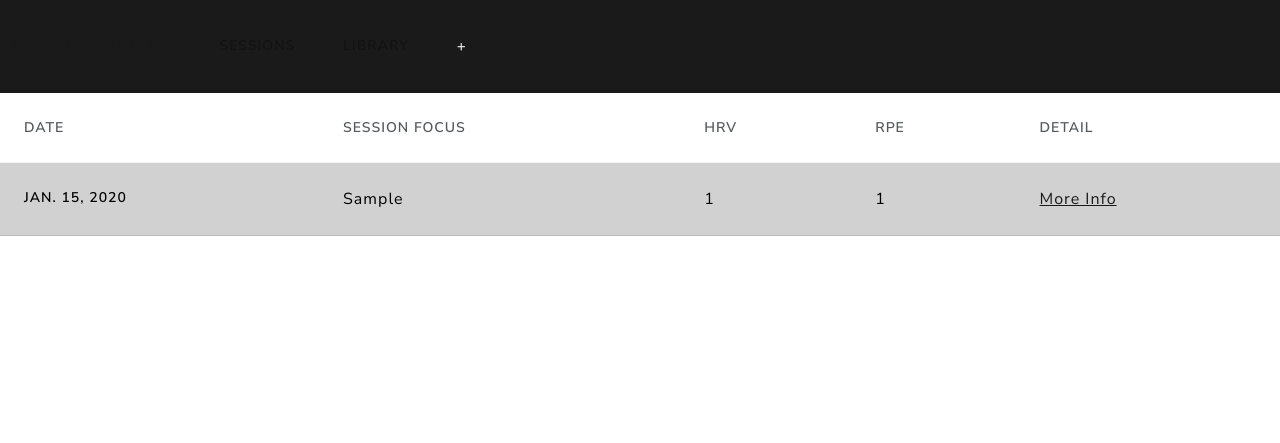
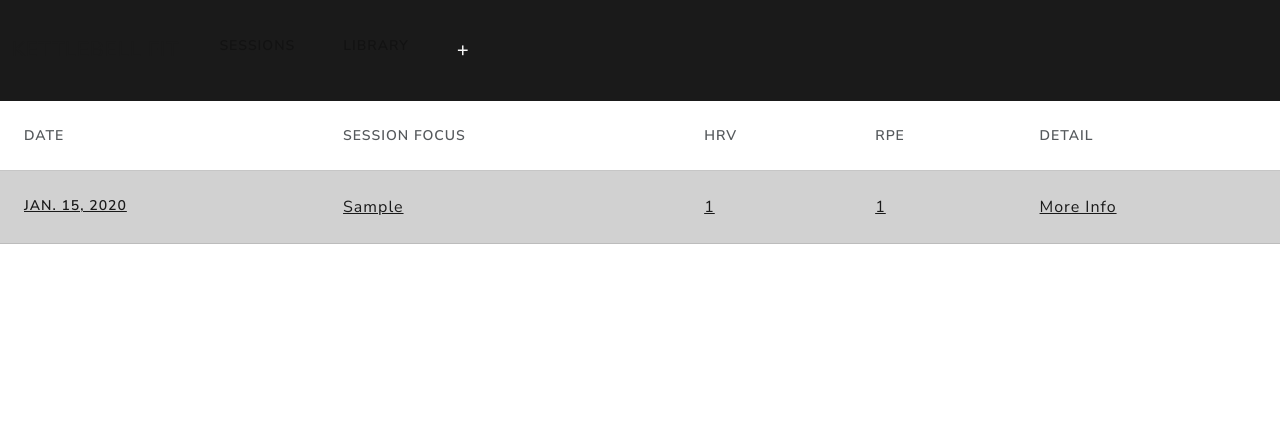
Before and after one commit to sophiabanda/kb_fit, a Django app: page /sessions/ in a window 1280 px wide. Shown: the top 443 px of the page. Run offline with Django 4.2, Linux system fonts and the light colour scheme; tables that the repository leaves empty hold one stand-in row (values such as "Sample post"); some libraries are stand-ins or nearby versions.

Commit message:
ui updates

```diff
--- a/kb_fit/static/css/styles.css
+++ b/kb_fit/static/css/styles.css
@@ -6,10 +6,11 @@
   background-color: gray;
   color: white;
   text-align: center;
+
 }
 
 #plus-sign {
-    font-size: 15px;
-
-    color: whitesmoke
+    color: whitesmoke;
+    font-size: 20px;
+    font-weight: bold;
 }
--- a/kb_fit/templates/session_detail.html
+++ b/kb_fit/templates/session_detail.html
@@ -26,10 +26,6 @@
       </td>
     </tr>
     <tr class="table-primary">
-      <th scope="row">HRV:</th>
-      <th scope="row">{{ session.hrv }}</th>
-    </tr>
-    <tr class="table-primary">
       <th scope="row">RPE:</th>
       <th scope="row">{{ session.rpe }}</th>
     </tr>
--- a/kb_fit/templates/sessions.html
+++ b/kb_fit/templates/sessions.html
@@ -1,7 +1,6 @@
 {% extends "base.html" %}
 {% block content %}
 
-{% for session in sessions  %}
 <table class="table table-hover">
     <thead>
       <tr>
@@ -13,15 +12,16 @@
       </tr>
     </thead>
     <tbody>
+      {% for session in sessions  %}
       <tr class="table-primary">
-        <th scope="row">{{ session.date }}</th>
-        <td>{{ session.program_info }}</td>
-        <td>{{ session.hrv }}</td>
-        <td>{{ session.rpe }}</td>
+        <th scope="row"><a href="{% url 'session_detail' session.pk  %}">{{ session.date }}</a></th>
+        <td><a href="{% url 'session_detail' session.pk  %}">{{ session.program_info }}</a></td>
+        <td><a href="{% url 'session_detail' session.pk  %}">{{ session.hrv }}</a></td>
+        <td><a href="{% url 'session_detail' session.pk  %}">{{ session.rpe }}</a></td>
         <td><a href="{% url 'session_detail' session.pk  %}">More Info</a></td>
       </tr>
+      {% endfor %}
     </tbody>
-  </table>
-{% endfor %}
+</table>
 
 {% endblock %}
```
